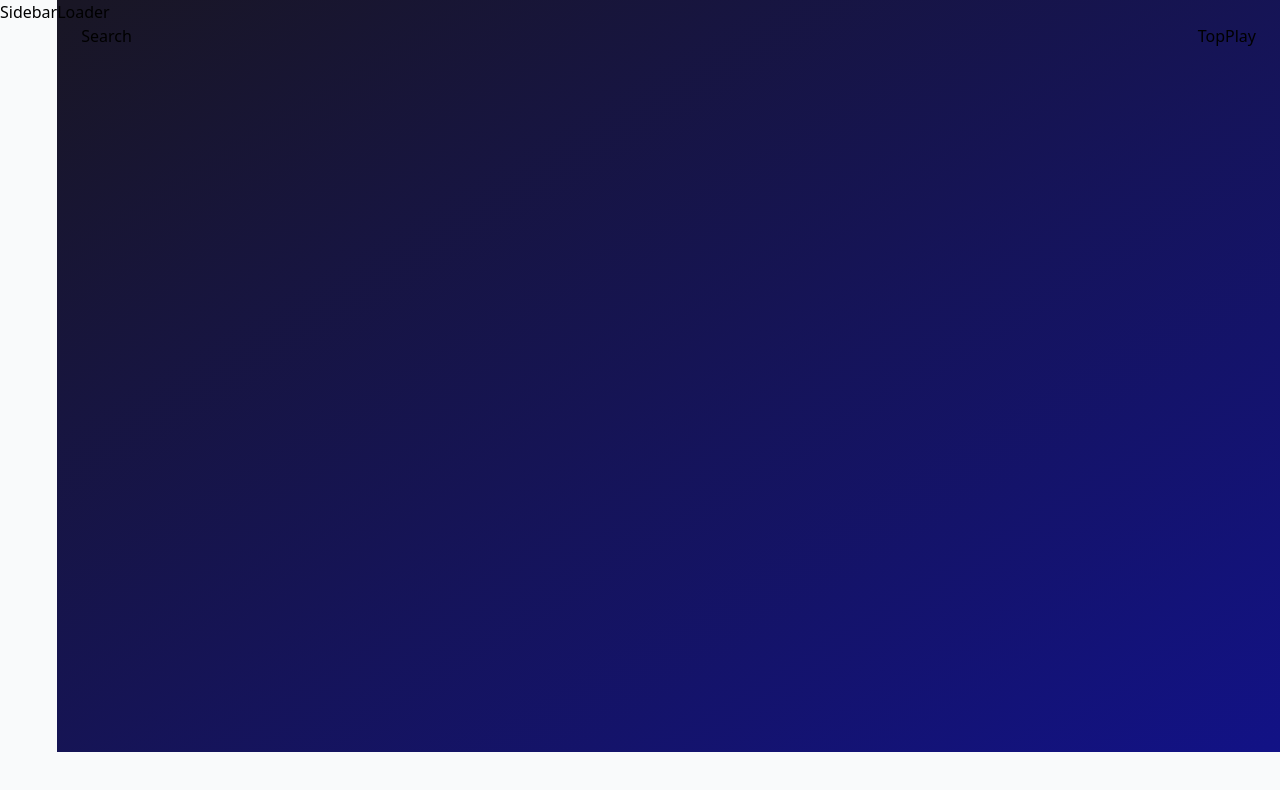
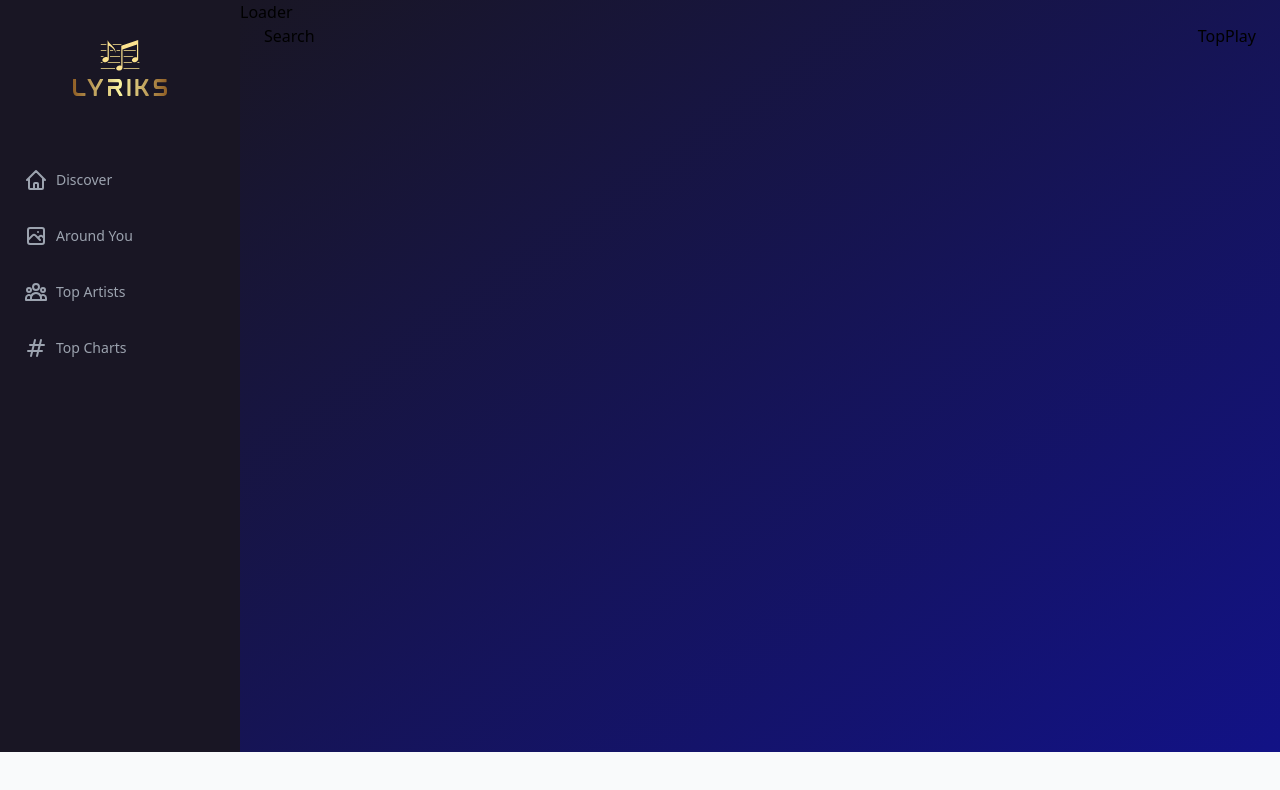
Before and after one commit to MG-108/Spotify-Lyriks, a React (Vite) app: page /search/1 in a window 1280 px wide. Shown: the top 790 px of the page. Built offline with nearby package versions, Linux system fonts and the light colour scheme.

Commit message:
Sidebar component

```diff
--- a/src/App.jsx
+++ b/src/App.jsx
@@ -22,7 +22,7 @@ const App = () => {
         <Searchbar />
 
         <div className="hide-scrollbar flex h-[calc(100vh-72px)] flex-col-reverse overflow-y-scroll px-6 xl:flex-row">
-          <div className="h-fit flex-1 pb-40">
+          <div className="h-fit flex-auto pb-40">
             <Routes>
               <Route path="/" element={<Discover />} />
               <Route path="/top-artists" element={<TopArtists />} />
--- a/src/assets/constants.js
+++ b/src/assets/constants.js
@@ -7,20 +7,18 @@ import {
 } from "react-icons/hi";
 
 export const genres = [
+  { title: "Hip-Hop", value: "HIP_HOP_RAP" },
+  { title: "Electronic", value: "ELECTRONIC" },
+  { title: "Reggae", value: "REGGAE_DANCE_HALL" },
+  { title: "Latin", value: "LATIN" },
+  { title: "Rock", value: "ROCK" },
+  { title: "House", value: "HOUSE" },
+  { title: "Dance", value: "DANCE" },
+  { title: "Soul", value: "SOUL_RNB" },
   { title: "Pop", value: "POP" },
-  { title: "Hip-Hop", value: "HIP_HOP_RAP" },
-  { title: "Dance", value: "DANCE" },
-  { title: "Electronic", value: "ELECTRONIC" },
-  { title: "Soul", value: "SOUL_RNB" },
+  { title: "Country", value: "COUNTRY" },
   { title: "Alternative", value: "ALTERNATIVE" },
-  { title: "Rock", value: "ROCK" },
-  { title: "Latin", value: "LATIN" },
-  { title: "Film", value: "FILM_TV" },
-  { title: "Country", value: "COUNTRY" },
   { title: "Worldwide", value: "WORLDWIDE" },
-  { title: "Reggae", value: "REGGAE_DANCE_HALL" },
-  { title: "House", value: "HOUSE" },
-  { title: "K-Pop", value: "K_POP" },
 ];
 
 export const links = [
--- a/src/components/MusicPlayer/Track.jsx
+++ b/src/components/MusicPlayer/Track.jsx
@@ -6,7 +6,7 @@ const Track = ({ isPlaying, isActive, activeSong }) => (
     <div
       className={`${
         isPlaying && isActive ? "animate-[spin_3s_linear_infinite]" : ""
-      }  mr-4 hidden h-16 w-16 sm:block`}
+      }  mr-4  h-12 w-12  sm:h-16 sm:w-16`}
     >
       <img
         src={activeSong?.images?.coverart}
@@ -15,7 +15,7 @@ const Track = ({ isPlaying, isActive, activeSong }) => (
       />
     </div>
 
-    <div className="w-[50%]">
+    <div className="w-[65%] sm:w-[50%]">
       {/* SONG TITLE */}
       <p className="truncate text-lg font-bold text-white">
         {activeSong?.title ? activeSong?.title : "No active Song"}
--- a/src/components/Sidebar.jsx
+++ b/src/components/Sidebar.jsx
@@ -1,5 +1,66 @@
-const Sidebar = () => (
-  <div>Sidebar</div>
+import { useState } from "react";
+import { NavLink } from "react-router-dom";
+import { HiOutlineMenu } from "react-icons/hi";
+import { RiCloseLine } from "react-icons/ri";
+
+import { logo } from "../assets";
+import { links } from "../assets/constants";
+
+const NavLinks = ({ handleClick }) => (
+  <div className="mt-10 h-full">
+    {links.map((item) => (
+      <NavLink
+        key={item.name}
+        to={item.to}
+        onClick={() => handleClick && handleClick()}
+        className=" my-8 ml-2 flex flex-row items-center justify-start text-sm font-medium text-gray-400 hover:text-cyan-400"
+      >
+        <item.icon className="mr-2 h-6 w-6" />
+        {item.name}
+      </NavLink>
+    ))}
+  </div>
 );
 
+const Sidebar = () => {
+  const [mobileMenuOpen, setMobileMenuOpen] = useState(false);
+
+  return (
+    <>
+      {/* // OTHER DEVICES SIDEBAR */}
+      <div className="hidden w-[240px] flex-col bg-[#191624] py-10 px-4 md:flex ">
+        <img src={logo} alt="logo" className="h-14 w-full object-contain" />
+        <NavLinks />
+      </div>
+
+      {/* // MOBILE MENU ICON (close, open) */}
+      <div className="absolute top-6 right-3 block md:hidden">
+        {mobileMenuOpen ? (
+          <RiCloseLine
+            className="mr-2 h-6 w-6 text-white"
+            onClick={() => setMobileMenuOpen(false)}
+          />
+        ) : (
+          <HiOutlineMenu
+            className="mr-2 h-6 w-6 text-white"
+            onClick={() => setMobileMenuOpen(true)}
+          />
+        )}
+      </div>
+
+      {/* MOBILE SIDEBAR MENU */}
+      <div
+        className={`smooth-transition absolute top-0 z-10 h-screen w-2/3 bg-gradient-to-tl from-white/10 to-[#483d8b]
+         p-6 backdrop-blur-lg md:hidden ${
+           mobileMenuOpen ? "left-0" : "-left-full"
+         }`}
+      >
+        <img src={logo} alt="logo" className="h-14 w-full object-contain" />
+        {/* close sidebar Menu */}
+        <NavLinks handleClick={() => setMobileMenuOpen(false)} />
+      </div>
+    </>
+  );
+};
+
 export default Sidebar;
--- a/src/index.css
+++ b/src/index.css
@@ -28,7 +28,7 @@
 }
 
 .smooth-transition {
-  transition: all 0.3s ease-in-out;
+  transition: all 0.5s ease-in-out;
 }
 
 /* Hide scrollbar for Chrome, Safari and Opera */
--- a/src/pages/Discover.jsx
+++ b/src/pages/Discover.jsx
@@ -15,7 +15,7 @@ const Discover = () => {
 
   if (error) return <Error />;
 
-  console.log(data);
+  // console.log(data);
   return (
     <div className="flex flex-col">
       <div
```
